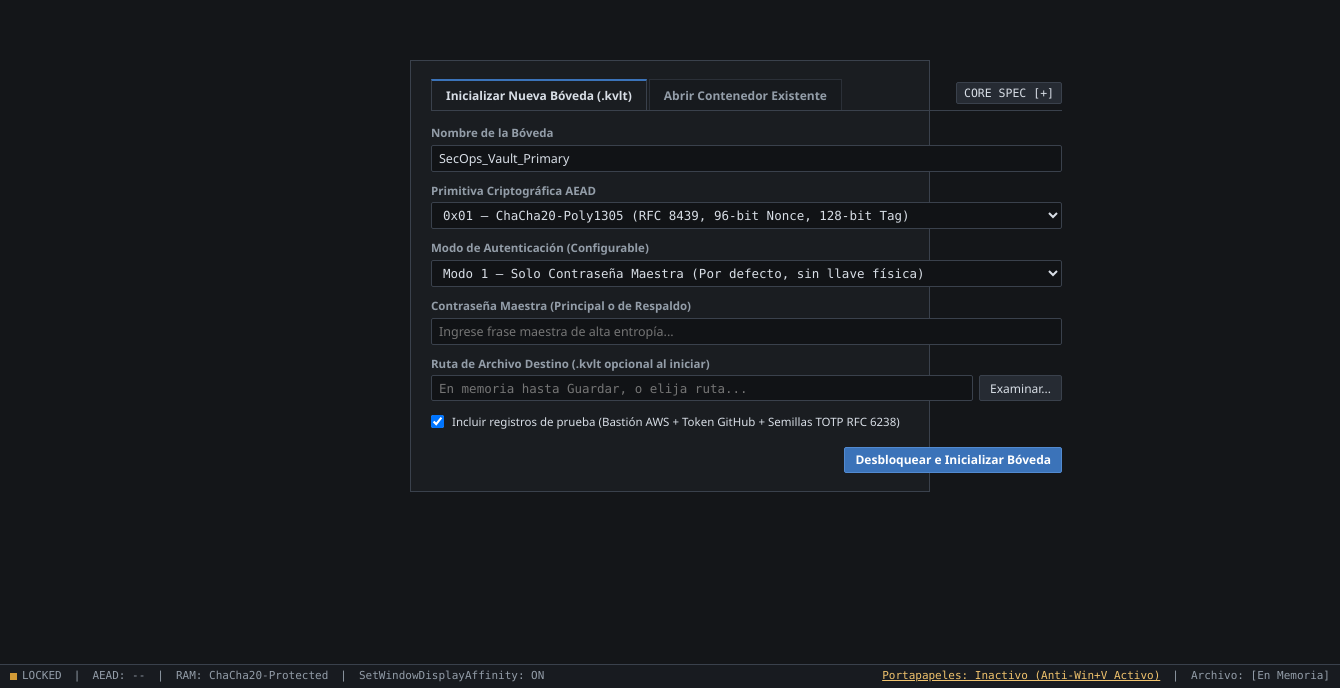
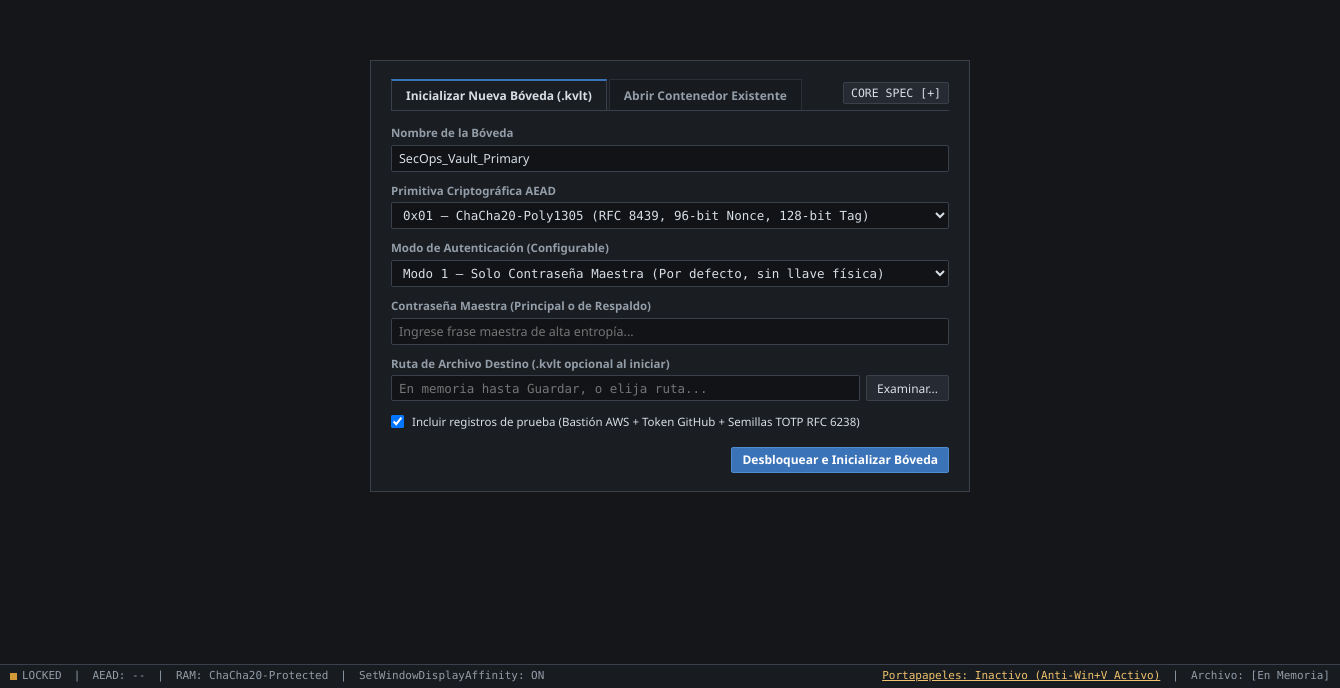
Before and after one commit to EVL87/kvault-desktop, an Electron app: page kvault-desktop/src/ui/index.html in a window 1340 px wide. Shown: the part 112-800 px from the top of the page. Drawn offline with Linux system fonts and the light colour scheme; no server answers.

Commit message:
fix(ui): constrain grid column and select/input widths in collapsed lock workstation

```diff
--- a/kvault-desktop/src/ui/styles.css
+++ b/kvault-desktop/src/ui/styles.css
@@ -160,16 +160,18 @@ textarea:focus {
 }
 
 .lock-Workstation {
-  width: 780px;
+  width: 860px;
+  max-width: 95vw;
   background-color: var(--bg-panel);
   border: 1px solid var(--border-strong);
   display: grid;
-  grid-template-columns: 280px 1fr;
+  grid-template-columns: 270px minmax(0, 1fr);
 }
 
 .lock-Workstation.spec-collapsed {
-  width: 520px;
-  grid-template-columns: 1fr;
+  width: 600px;
+  max-width: 95vw;
+  grid-template-columns: minmax(0, 1fr);
 }
 
 .lock-spec-pane {
@@ -219,12 +221,16 @@ textarea:focus {
   display: flex;
   flex-direction: column;
   gap: 14px;
+  min-width: 0;
+  width: 100%;
 }
 
 .tab-strip {
   display: flex;
   border-bottom: 1px solid var(--border-strong);
   gap: 2px;
+  width: 100%;
+  min-width: 0;
 }
 
 .tab-btn {
@@ -249,6 +255,18 @@ textarea:focus {
   display: flex;
   flex-direction: column;
   gap: 4px;
+  min-width: 0;
+  width: 100%;
+}
+
+.form-row > input[type="text"],
+.form-row > input[type="password"],
+.form-row > input[type="number"],
+.form-row > select,
+.form-row > textarea {
+  width: 100%;
+  max-width: 100%;
+  min-width: 0;
 }
 
 .form-row label {
@@ -260,10 +278,13 @@ textarea:focus {
 .input-group {
   display: flex;
   gap: 6px;
+  width: 100%;
+  min-width: 0;
 }
 
 .input-group input {
   flex: 1;
+  min-width: 0;
 }
 
 .error-banner {
```
